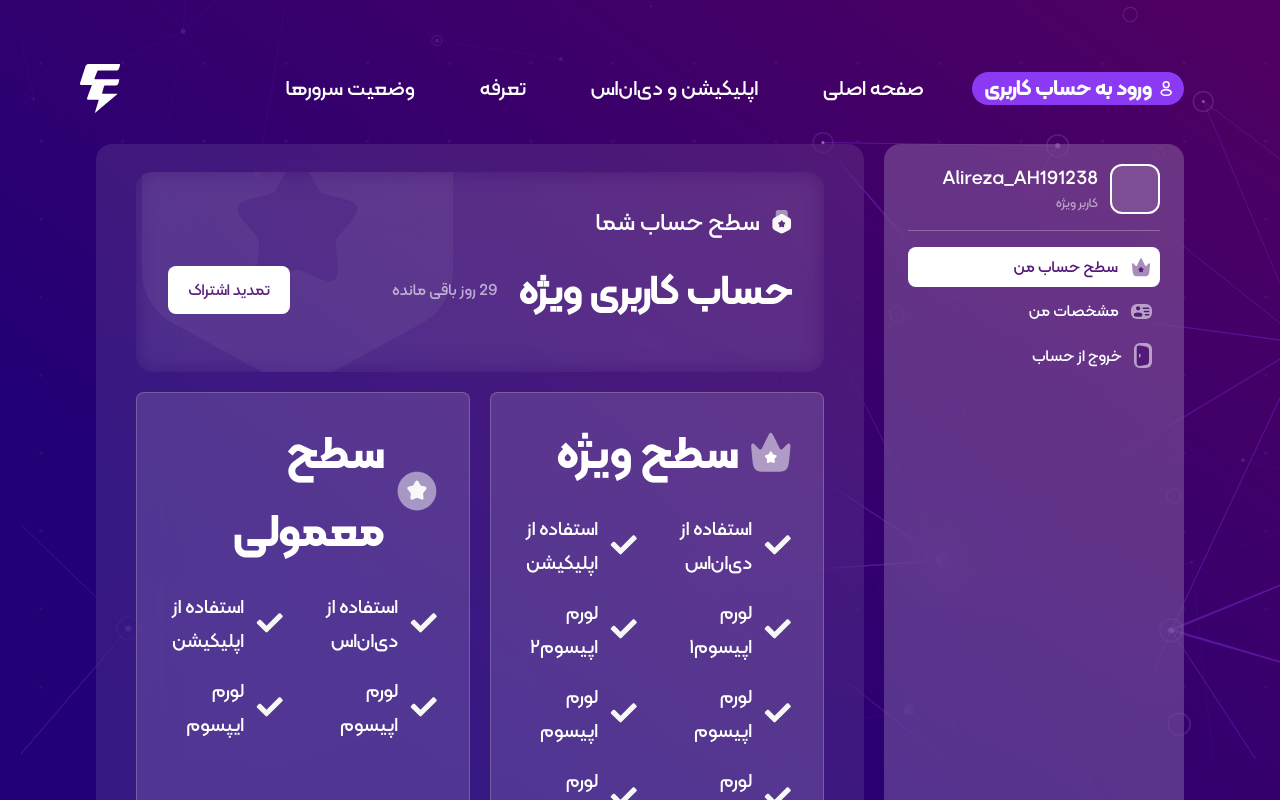
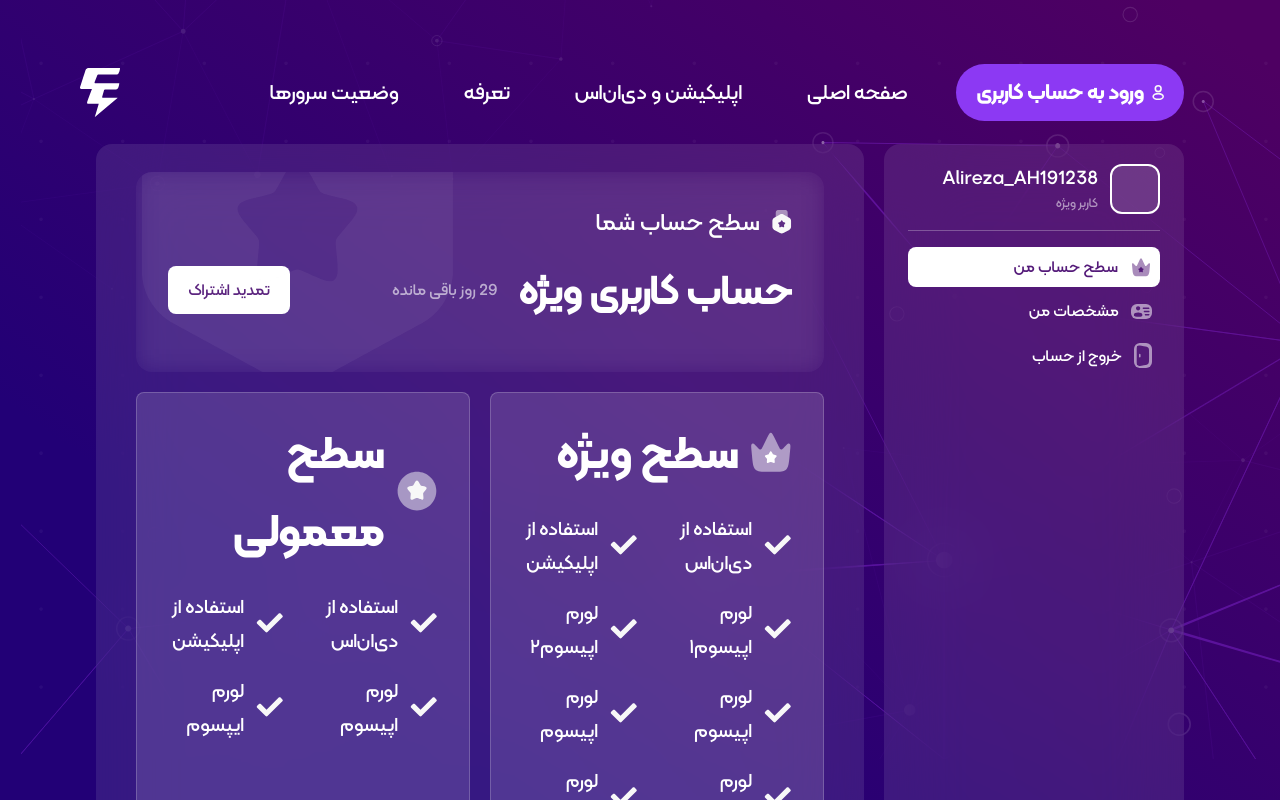
Before and after one commit to mahjs/Rayka-Electro, a React (Vite) app: page /dashboard in a window 1280 px wide. Shown: the top 800 px of the page. Built offline with nearby package versions, Linux system fonts and the light colour scheme.

Commit message:
fix ui isseu

```diff
--- a/src/components/navbar/Navbar.tsx
+++ b/src/components/navbar/Navbar.tsx
@@ -49,7 +49,7 @@ const Navbar: FC = () => {
   const renderLoginButton = () => {
     return (
       <li
-        className="flex font-bold gap-2 bg-[#8C39F3] py-2 px-3 rounded-full"
+        className="flex font-bold gap-2 bg-[#8C39F3] p-5 rounded-full"
         style={{
           opacity: startAnimation ? 1 : 0,
           transform: startAnimation ? 'translateX(-1rem)' : '',
--- a/src/pages/dashboard/SideBar.tsx
+++ b/src/pages/dashboard/SideBar.tsx
@@ -39,7 +39,7 @@ interface Props {
 
 const SideBar: FC<Props> = ({ selectedTab, handleSelectTab }) => {
   return (
-    <aside className="bg-[#ffffff33] rounded-2xl min-w-[300px] backdrop-blur-[37px] flex flex-col px-6 py-5 gap-4">
+    <aside className="bg-[#ffffff18] rounded-2xl min-w-[300px] backdrop-blur-[37px] flex flex-col px-6 py-5 gap-4">
       <ProfileInfo name={user.name} email={user.email} premium={user.premium} />
       <div className="h-[1px] bg-[#ffffff44] mx-auto w-[100%]" />
       <div className="flex flex-col gap-1">
```
